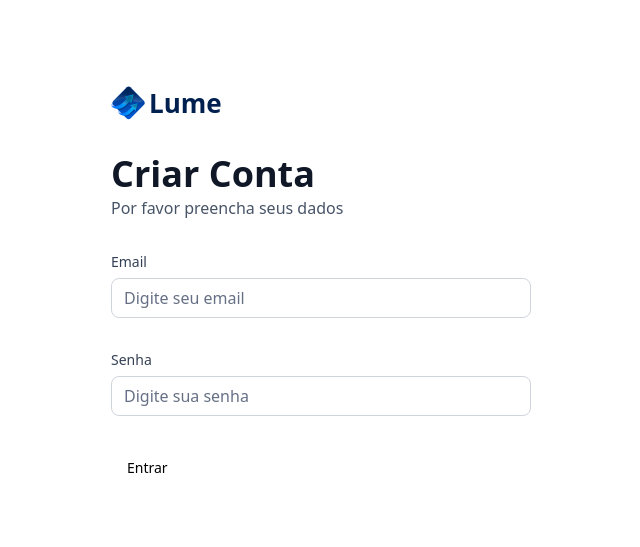
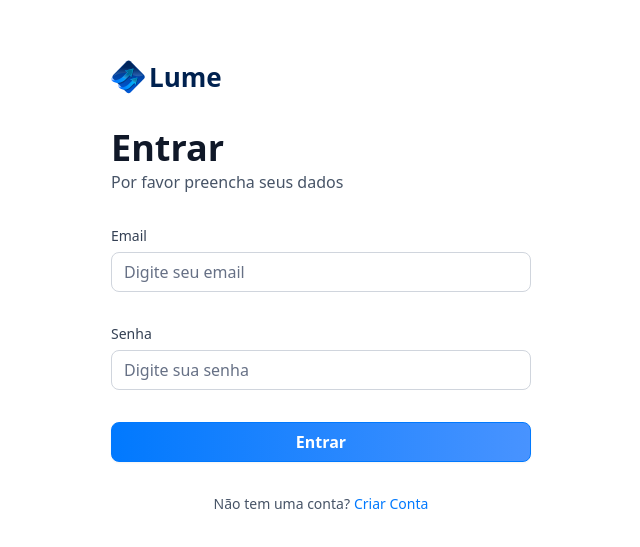
Before and after one commit to SrDev-Henrique/Lume, a Next.js app: page /sign-in in a window 1280 px wide. Shown: the part 113-660 px from the top of the page, without its empty margins (319-959 px from the left). Built offline with nearby package versions, Linux system fonts and the light colour scheme.

Commit message:
Add isLoading useState and Link to sign-in and sign-up pages

```diff
--- a/components/AuthForm.tsx
+++ b/components/AuthForm.tsx
@@ -1,3 +1,4 @@
+/* eslint-disable @typescript-eslint/no-unused-vars */
 "use client";
 
 import Link from "next/link";
@@ -10,7 +11,6 @@ import { useForm } from "react-hook-form";
 import { Button } from "@/components/ui/button";
 import {
   Form,
-  FormControl,
   FormDescription,
   FormField,
   FormItem,
@@ -20,15 +20,17 @@ import {
 import { Input } from "@/components/ui/input";
 import CustomInput from "./CustomInput";
 import { authFormSchema } from "@/lib/utils";
+import { Loader2 } from "lucide-react";
 
 const AuthForm = ({ type }: { type: string }) => {
   const [user, setUser] = useState(null);
+  const [isLoading, setIsLoading] = useState(false);
 
   const form = useForm<z.infer<typeof authFormSchema>>({
     resolver: zodResolver(authFormSchema),
     defaultValues: {
-        email: "",
-        password: "",
+      email: "",
+      password: "",
     },
   });
 
@@ -36,7 +38,9 @@ const AuthForm = ({ type }: { type: string }) => {
   function onSubmit(values: z.infer<typeof authFormSchema>) {
     // Do something with the form values.
     // ✅ This will be type-safe and validated.
+    setIsLoading(true);
     console.log(values);
+    setIsLoading(false);
   }
   return (
     <section className="auth-form">
@@ -58,8 +62,8 @@ const AuthForm = ({ type }: { type: string }) => {
             {user
               ? "Vincular Conta"
               : type === "sign-in"
-                ? "Criar Conta"
-                : "Entrar"}
+              ? "Entrar"
+              : "Criar Conta"}
             <p className="text-16 font-normal text-gray-600">
               {user
                 ? "Vincule sua conta para começar"
@@ -73,7 +77,10 @@ const AuthForm = ({ type }: { type: string }) => {
       ) : (
         <>
           <Form {...form}>
-            <form onSubmit={form.handleSubmit(onSubmit)} className="space-y-8">
+              <form onSubmit={form.handleSubmit(onSubmit)} className="space-y-8">
+
+                {type === 'sign-up'}
+
               <CustomInput
                 control={form.control}
                 name="email"
@@ -86,9 +93,33 @@ const AuthForm = ({ type }: { type: string }) => {
                 label="Senha"
                 placeholder="Digite sua senha"
               />
-              <Button type="submit">Entrar</Button>
+              <div className="flex flex-col gap-4">
+                <Button type="submit" className="form-btn" disabled={isLoading}>
+                  {isLoading ? (
+                    <>
+                      <Loader2 size={20} className="animate-spin" /> &nbsp;
+                      {type === "sign-in" ? "Entrando..." : "Criando Conta..."}{" "}
+                    </>
+                  ) : type === "sign-in" ? (
+                    "Entrar"
+                  ) : (
+                    "Criar Conta"
+                  )}
+                </Button>
+              </div>
             </form>
           </Form>
+          <footer className="flex justify-center gap-1">
+            <p className="text-14 font-normal text-gray-600">
+              {type === "sign-in" ? "Não tem uma conta?" : "Já tem uma conta?"}
+            </p>
+            <Link
+              className="form-link"
+              href={type === "sign-in" ? "/sign-up" : "/sign-in"}
+            >
+              {type === "sign-in" ? "Criar Conta" : "Entrar"}
+            </Link>
+          </footer>
         </>
       )}
     </section>
```
